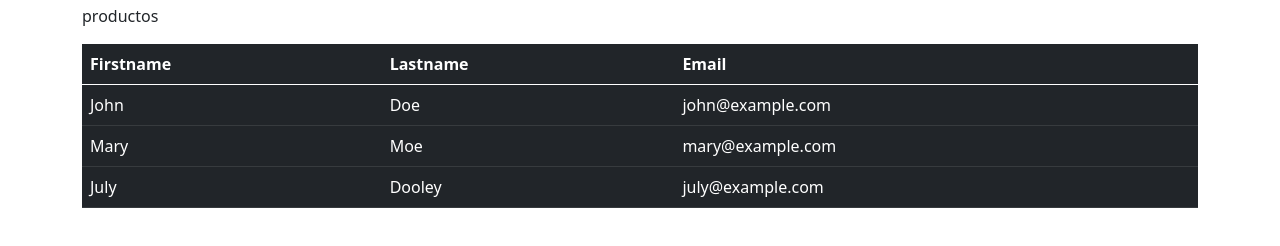
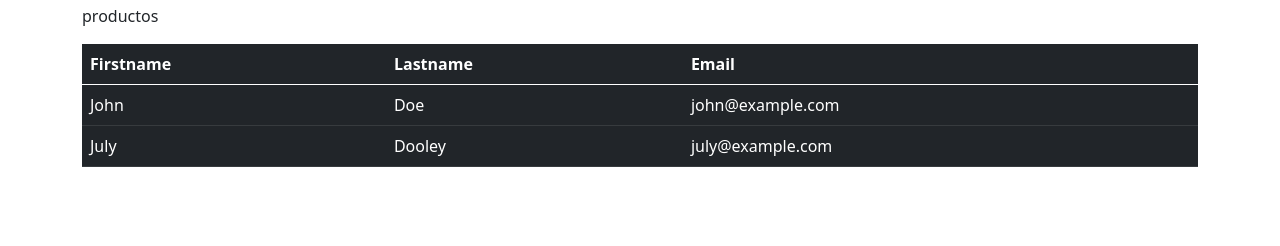
Before and after one commit to MartinAnzaldop/Productos, a plain HTML site: page index.html in a window 1280 px wide. Shown: the part 58-304 px from the top of the page. Drawn offline with nearby package versions, Linux system fonts and the light colour scheme.

Commit message:
se borro tr

```diff
--- a/index.html
+++ b/index.html
@@ -10,7 +10,7 @@
 <body>
 <div class="container mt-3">
   <h2>Git</h2>
-  <p>productos </p>
+  <p>productos</p>
   <table class="table table-dark table-hover">
     <thead>
       <tr>
@@ -26,11 +26,6 @@
         <td>john@example.com</td>
       </tr>
       <tr>
-        <td>Mary</td>
-        <td>Moe</td>
-        <td>mary@example.com</td>
-      </tr>
-      <tr>
         <td>July</td>
         <td>Dooley</td>
         <td>july@example.com</td>
```
